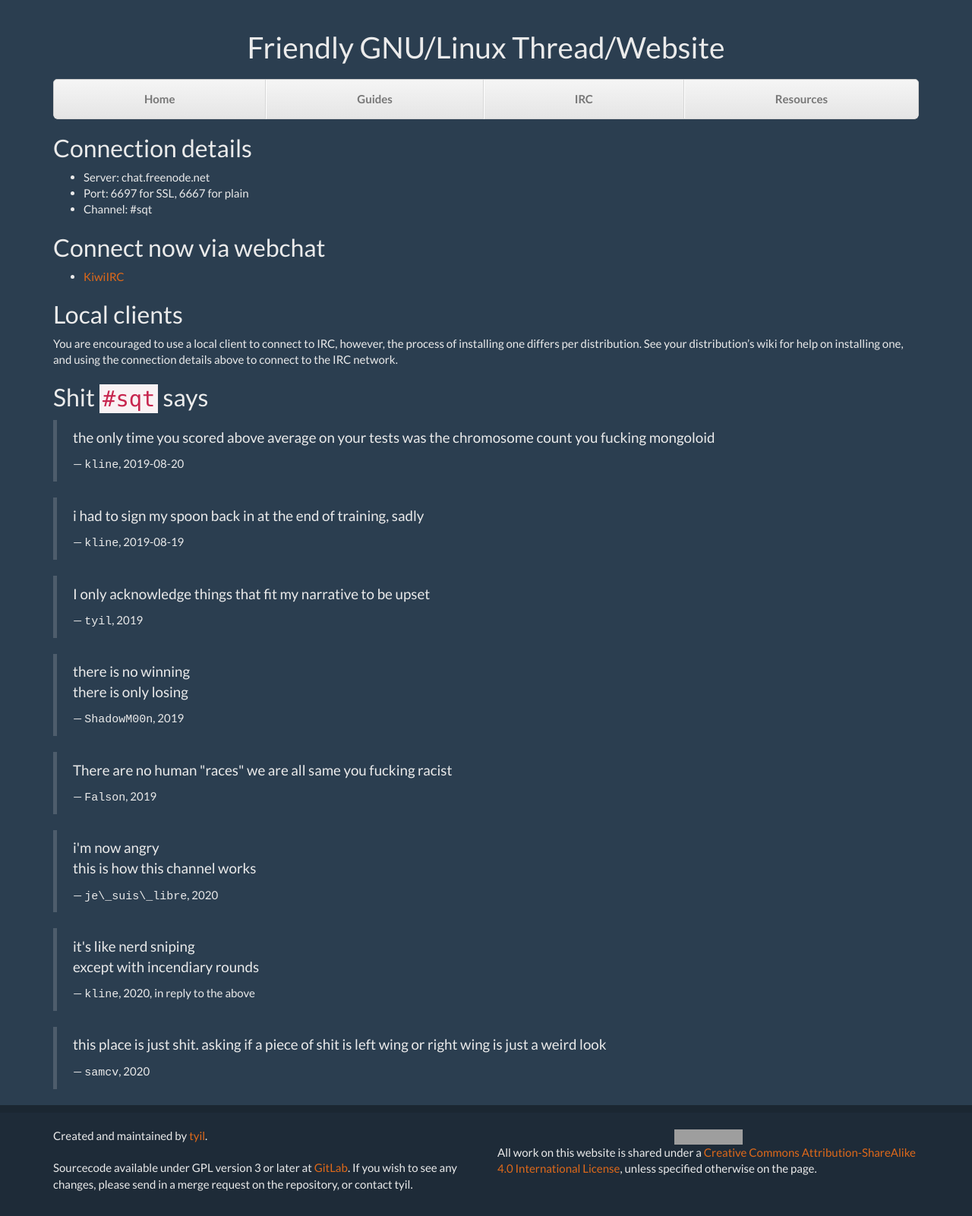
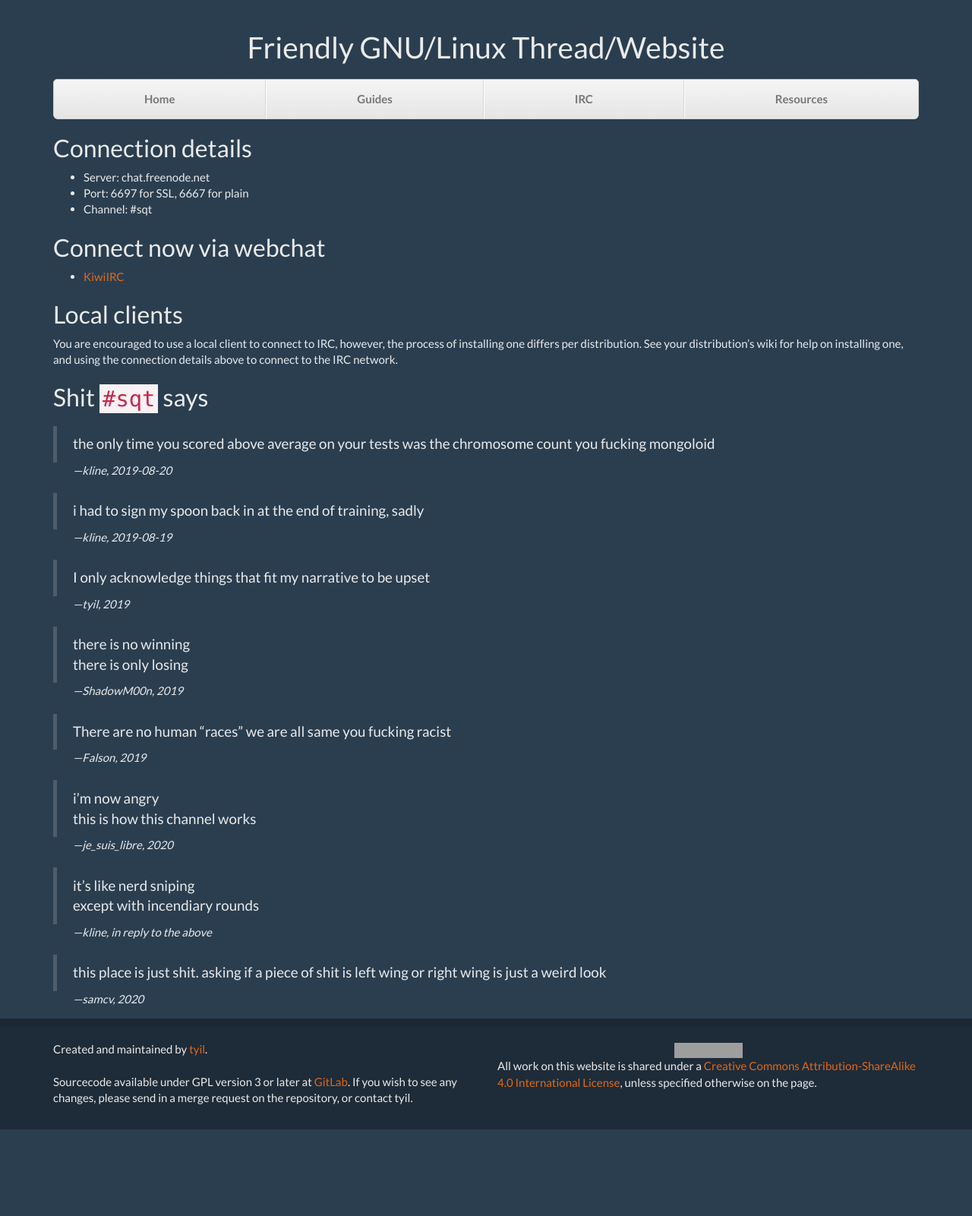
Before and after one commit to scriptkitties/fglt, a Jekyll site: the page built from irc.md, in a window 1280 px wide. Shown: the whole page at 76% size. Built offline with Jekyll 4.4.1, drawn with Linux system fonts in a browser that asks for light colours; Markdown is read by kramdown in place of the engine named in the settings; after the commit the page ends 1487 px from its top, so only the background shows below that; grey boxes are pictures that could not be loaded.

Commit message:
Clean up markup for quotes a lot
Use two-trailing-spaces for line breaks, just to try and keep most of
the content in Markdown.  Style paragraphs directly following
a block-quote with appropriate margins.

```diff
--- a/assets/css/main.css
+++ b/assets/css/main.css
@@ -112,3 +112,12 @@ img {
 html {
 	overflow-y: scroll;
 }
+
+/* attribution for quotes */
+main blockquote {
+        margin: 1em 0 0 0;
+}
+main blockquote + p {
+	font-style: italic;
+        margin: 0 0 1em 26px;
+}
--- a/irc.md
+++ b/irc.md
@@ -23,47 +23,39 @@ connect to the IRC network.
 
 ## Shit `#sqt` says
 
-<blockquote>
-  <p>the only time you scored above average on your tests was the chromosome
-  count you fucking mongoloid</p>
-  <footer><tt>kline</tt>, 2019-08-20</footer>
-</blockquote>
+> the only time you scored above average on your tests was the chromosome count
+> you fucking mongoloid
 
-<blockquote>
-  <p>i had to sign my spoon back in at the end of training, sadly</p>
-  <footer><tt>kline</tt>, 2019-08-19</footer>
-</blockquote>
+—kline, 2019-08-20
 
-<blockquote>
-  <p>I only acknowledge things that fit my narrative to be upset</p>
-  <footer><tt>tyil</tt>, 2019</footer>
-</blockquote>
+> i had to sign my spoon back in at the end of training, sadly
 
-<blockquote>
-  <p>there is no winning<br>
-  there is only losing</p>
-  <footer><tt>ShadowM00n</tt>, 2019</footer>
-</blockquote>
+—kline, 2019-08-19
 
-<blockquote>
-  <p>There are no human "races" we are all same you fucking racist</p>
-  <footer><tt>Falson</tt>, 2019</footer>
-</blockquote>
+> I only acknowledge things that fit my narrative to be upset
 
-<blockquote>
-  <p>i'm now angry<br>
-  this is how this channel works</p>
-  <footer><tt>je\_suis\_libre</tt>, 2020</footer>
-</blockquote>
+—tyil, 2019
 
-<blockquote>
-  <p>it's like nerd sniping<br>
-  except with incendiary rounds</p>
-  <footer><tt>kline</tt>, 2020, in reply to the above</footer>
-</blockquote>
+> there is no winning
+> there is only losing
 
-<blockquote>
-  <p>this place is just shit. asking if a piece of shit is left wing or right
-  wing is just a weird look</p>
-  <footer><tt>samcv</tt>, 2020</footer>
-</blockquote>
+—ShadowM00n, 2019
+
+> There are no human "races" we are all same you fucking racist
+
+—Falson, 2019
+
+> i'm now angry
+> this is how this channel works
+
+—je\_suis\_libre, 2020
+
+> it's like nerd sniping
+> except with incendiary rounds
+
+—kline, in reply to the above
+
+> this place is just shit. asking if a piece of shit is left wing or right wing
+> is just a weird look
+
+—samcv, 2020
```
